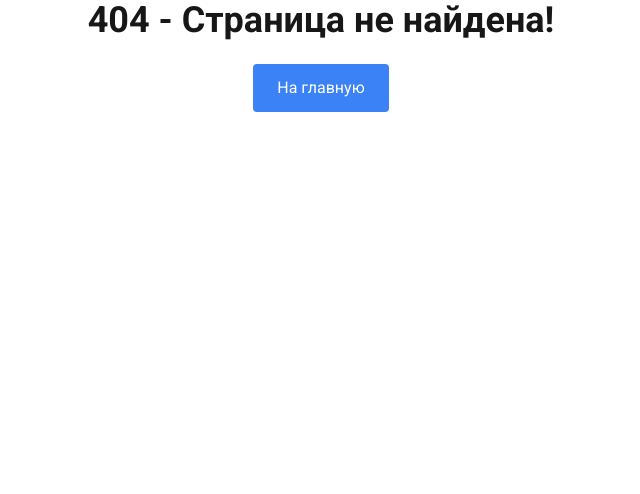
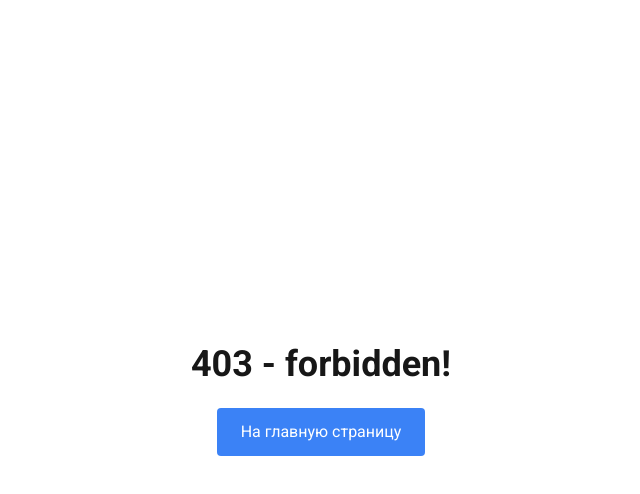
Before and after one commit to DimaChekashov/tennis-shop, a Next.js app: page /403 in a window 1280 px wide. Before the commit this address had no page. Shown: the top 494 px of the page, without its empty margins (319-959 px from the left). Built offline with nearby package versions, Linux system fonts and the light colour scheme.

Commit message:
Add middleware

```diff
--- a/app/(auth)/layout.tsx
+++ b/app/(auth)/layout.tsx
@@ -6,8 +6,6 @@ import { PropsWithChildren } from "react";
 
 export default async function AuthLayout({ children }: PropsWithChildren) {
   const { data } = await getUser();
-
-  console.log(data);
 
   return (
     <div className="grid grid-rows-[auto_1fr_auto] min-h-screen">
--- /dev/null
+++ b/app/403/page.tsx
@@ -0,0 +1,16 @@
+import { ROUTES } from "@/shared/lib/consts";
+import Link from "next/link";
+
+export default function Error() {
+  return (
+    <div className="flex flex-col items-center justify-center min-h-screen">
+      <h2 className="text-4xl font-bold">403 - forbidden!</h2>
+      <Link
+        href={ROUTES.home}
+        className="mt-6 px-6 py-3 bg-accent text-white rounded cursor-pointer"
+      >
+        На главную страницу
+      </Link>
+    </div>
+  );
+}
--- /dev/null
+++ b/app/middleware.ts
@@ -0,0 +1,24 @@
+import { ROUTES } from "@/shared/lib/consts";
+import { NextRequest, NextResponse } from "next/server";
+
+// TODO: not wirking with 403 and login routes
+export async function middleware(request: NextRequest) {
+  const sessionId = request.cookies.get("sessionId");
+
+  console.log(sessionId);
+
+  if (sessionId && request.nextUrl.pathname.startsWith("/login")) {
+    return NextResponse.redirect(ROUTES.home);
+  }
+
+  if (
+    request.nextUrl.pathname.startsWith("/403") &&
+    !request.headers.get("x-middleware-auth")
+  ) {
+    return NextResponse.json({ message: "not-found" }, { status: 404 });
+  }
+}
+
+export const config = {
+  matcher: ["/"],
+};
```
